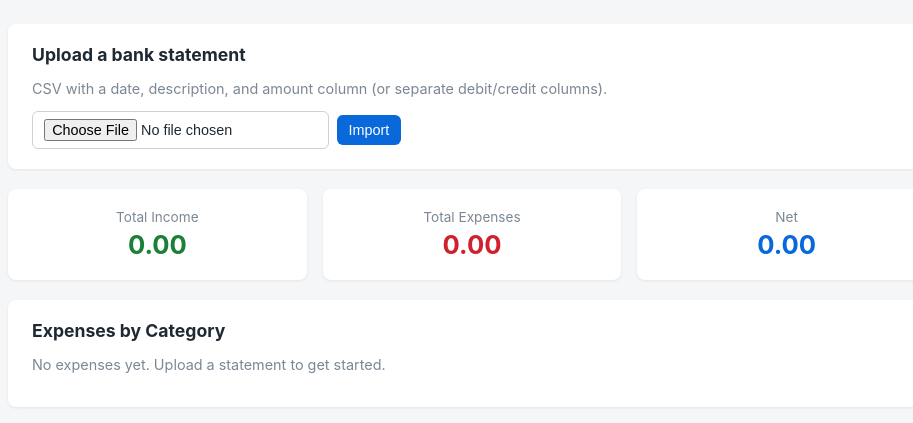
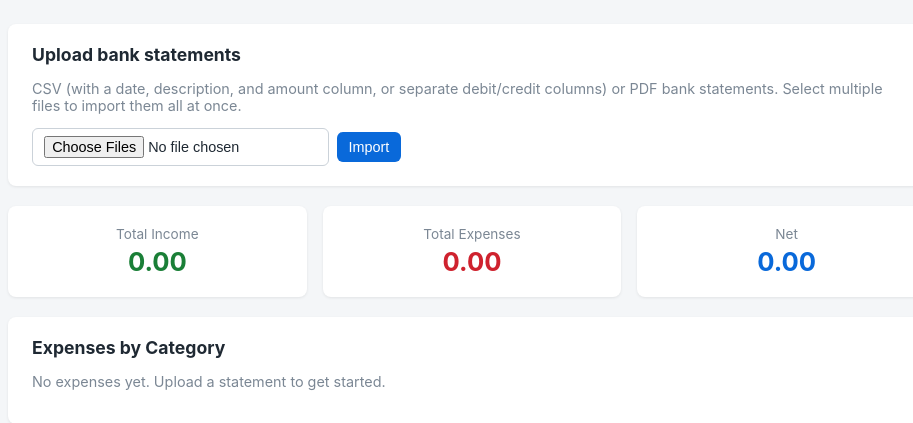
Before and after one commit to nasmodien/recon, a Flask app: page / in a window 1280 px wide. Shown: the part 45-468 px from the top of the page, without its empty margins (168-1081 px from the left). Run offline with Flask 3, Linux system fonts and the light colour scheme; data that the repository does not hold is empty; parts of the project's set-up code (start-up, migrations or seed data) failed here and were passed over; some libraries are stand-ins or nearby versions.

Commit message:
Support uploading multiple PDF and CSV bank statements at once
Add PDF parsing (pdfplumber): tries table extraction first, then
falls back to regex-based line parsing for text-only statements.
The upload form and route now accept multiple files in one submission,
each processed and imported as its own statement.

Also fix a date-normalization bug where pandas dayfirst=True mis-parsed
unambiguous ISO dates (e.g. 2024-02-01 read as Jan 2 instead of Feb 1).

Co-Authored-By: Claude Sonnet 4.6 <noreply@anthropic.com>
Claude-Session: https://claude.ai/code/session_0129M8TCjybrk7QUdMQ3X1HX

```diff
--- a/app.py
+++ b/app.py
@@ -3,7 +3,7 @@ from pathlib import Path
 from flask import Flask, render_template, request, redirect, url_for, flash, jsonify
 
 from db import get_connection, init_db
-from parser import parse_statement_csv, categorize
+from parser import parse_statement_csv, parse_statement_pdf, categorize
 
 BASE_DIR = Path(__file__).parent
 
@@ -73,61 +73,79 @@ def index():
 
 @app.route("/upload", methods=["POST"])
 def upload():
-    file = request.files.get("statement")
-    if not file or file.filename == "":
-        flash("Please choose a CSV file to upload.", "error")
-        return redirect(url_for("index"))
-
-    if not file.filename.lower().endswith(".csv"):
-        flash("Only CSV files are supported right now.", "error")
-        return redirect(url_for("index"))
-
-    try:
-        records = parse_statement_csv(file.stream)
-    except ValueError as exc:
-        flash(str(exc), "error")
-        return redirect(url_for("index"))
-
-    if not records:
-        flash("No transactions could be parsed from that file.", "error")
+    files = [f for f in request.files.getlist("statement") if f and f.filename]
+    if not files:
+        flash("Please choose one or more CSV or PDF files to upload.", "error")
         return redirect(url_for("index"))
 
     conn = get_connection()
     cur = conn.cursor()
-
     cur.execute("SELECT keyword, category FROM rules")
     rules = [(r["keyword"], r["category"]) for r in cur.fetchall()]
 
-    cur.execute(
-        "INSERT INTO statements (filename) VALUES (%s) RETURNING id", (file.filename,)
-    )
-    statement_id = cur.fetchone()["id"]
+    imported_files = 0
+    imported_txns = 0
+    errors = []
 
-    for rec in records:
-        category = categorize(rec["description"], rules)
-        if category == "Uncategorized" and rec["type"] == "income":
-            category = "Income"
+    for file in files:
+        name_lower = file.filename.lower()
+        try:
+            if name_lower.endswith(".csv"):
+                records = parse_statement_csv(file.stream)
+            elif name_lower.endswith(".pdf"):
+                records = parse_statement_pdf(file.stream)
+            else:
+                errors.append(f"{file.filename}: unsupported file type.")
+                continue
+        except ValueError as exc:
+            errors.append(f"{file.filename}: {exc}")
+            continue
+
+        if not records:
+            errors.append(f"{file.filename}: no transactions could be parsed.")
+            continue
+
         cur.execute(
-            """
-            INSERT INTO transactions (statement_id, date, description, amount, type, category)
-            VALUES (%s, %s, %s, %s, %s, %s)
-            """,
-            (
-                statement_id,
-                rec["date"],
-                rec["description"],
-                rec["amount"],
-                rec["type"],
-                category,
-            ),
+            "INSERT INTO statements (filename) VALUES (%s) RETURNING id",
+            (file.filename,),
         )
+        statement_id = cur.fetchone()["id"]
+
+        for rec in records:
+            category = categorize(rec["description"], rules)
+            if category == "Uncategorized" and rec["type"] == "income":
+                category = "Income"
+            cur.execute(
+                """
+                INSERT INTO transactions (statement_id, date, description, amount, type, category)
+                VALUES (%s, %s, %s, %s, %s, %s)
+                """,
+                (
+                    statement_id,
+                    rec["date"],
+                    rec["description"],
+                    rec["amount"],
+                    rec["type"],
+                    category,
+                ),
+            )
+
+        imported_files += 1
+        imported_txns += len(records)
 
     conn.commit()
     cur.close()
     conn.close()
 
-    flash(f"Imported {len(records)} transactions from {file.filename}.", "success")
-    return redirect(url_for("transactions"))
+    if imported_files:
+        flash(
+            f"Imported {imported_txns} transactions from {imported_files} statement(s).",
+            "success",
+        )
+    for err in errors:
+        flash(err, "error")
+
+    return redirect(url_for("transactions") if imported_files else url_for("index"))
 
 
 @app.route("/transactions")
--- a/parser.py
+++ b/parser.py
@@ -1,3 +1,5 @@
+import re
+
 import pandas as pd
 
 DATE_CANDIDATES = ["date", "transaction date", "posted date", "value date"]
@@ -5,6 +7,9 @@ DESC_CANDIDATES = ["description", "narrative", "details", "memo", "particulars"]
 AMOUNT_CANDIDATES = ["amount", "value"]
 DEBIT_CANDIDATES = ["debit", "withdrawal", "money out"]
 CREDIT_CANDIDATES = ["credit", "deposit", "money in"]
+
+LINE_DATE_RE = re.compile(r"^(\d{1,2}[\/\-.]\d{1,2}[\/\-.]\d{2,4}|\d{4}-\d{2}-\d{2})")
+LINE_AMOUNT_RE = re.compile(r"-?\d[\d,]*\.\d{2}")
 
 
 def _find_column(columns, candidates):
@@ -19,8 +24,7 @@ def _find_column(columns, candidates):
     return None
 
 
-def parse_statement_csv(file_stream):
-    df = pd.read_csv(file_stream)
+def _parse_dataframe(df):
     df.columns = [str(c).strip() for c in df.columns]
     columns = list(df.columns)
 
@@ -31,9 +35,7 @@ def parse_statement_csv(file_stream):
     credit_col = _find_column(columns, CREDIT_CANDIDATES)
 
     if date_col is None or desc_col is None:
-        raise ValueError(
-            "Could not detect required columns (date, description) in CSV."
-        )
+        return []
 
     records = []
     for _, row in df.iterrows():
@@ -45,7 +47,7 @@ def parse_statement_csv(file_stream):
         amount = None
         if amount_col is not None:
             try:
-                amount = float(row[amount_col])
+                amount = float(str(row[amount_col]).replace(",", ""))
             except (ValueError, TypeError):
                 amount = None
         elif debit_col is not None or credit_col is not None:
@@ -69,18 +71,106 @@ def parse_statement_csv(file_stream):
     return records
 
 
+def parse_statement_csv(file_stream):
+    df = pd.read_csv(file_stream)
+    records = _parse_dataframe(df)
+    if not records:
+        raise ValueError(
+            "Could not detect required columns (date, description) in CSV."
+        )
+    return records
+
+
+def parse_statement_pdf(file_stream):
+    import pdfplumber
+
+    records = []
+    with pdfplumber.open(file_stream) as pdf:
+        for page in pdf.pages:
+            for table in page.extract_tables() or []:
+                if not table or len(table) < 2:
+                    continue
+                header, *rows = table
+                header = [str(c).strip() if c else f"col{i}" for i, c in enumerate(header)]
+                try:
+                    df = pd.DataFrame(rows, columns=header)
+                except ValueError:
+                    continue
+                records.extend(_parse_dataframe(df))
+
+    if records:
+        return records
+
+    with pdfplumber.open(file_stream) as pdf:
+        for page in pdf.pages:
+            text = page.extract_text() or ""
+            for line in text.split("\n"):
+                rec = _parse_statement_line(line)
+                if rec:
+                    records.append(rec)
+
+    if not records:
+        raise ValueError(
+            "Could not find any transactions in that PDF. It may be a scanned "
+            "image or use a layout this app doesn't recognize yet."
+        )
+    return records
+
+
+def _parse_statement_line(line):
+    line = line.strip()
+    date_match = LINE_DATE_RE.match(line)
+    if not date_match:
+        return None
+
+    rest = line[date_match.end():].strip()
+    amounts = LINE_AMOUNT_RE.findall(rest)
+    if not amounts:
+        return None
+
+    # Many statements list amount followed by a running balance; prefer the
+    # second-to-last number when there's more than one candidate.
+    amount_str = amounts[-2] if len(amounts) >= 2 else amounts[-1]
+    try:
+        amount = float(amount_str.replace(",", ""))
+    except ValueError:
+        return None
+
+    desc = LINE_AMOUNT_RE.sub("", rest).strip()
+    desc = re.sub(r"\s{2,}", " ", desc)
+    if not desc:
+        return None
+
+    txn_type = "income" if amount >= 0 else "expense"
+    if re.search(r"\bDR\b", rest, re.IGNORECASE):
+        txn_type = "expense"
+    elif re.search(r"\bCR\b", rest, re.IGNORECASE):
+        txn_type = "income"
+
+    return {
+        "date": _normalize_date(date_match.group(0)),
+        "description": desc,
+        "amount": abs(amount),
+        "type": txn_type,
+    }
+
+
 def _safe_float(val):
     try:
         if val is None or str(val).strip() == "" or str(val).lower() == "nan":
             return 0.0
-        return float(val)
+        return float(str(val).replace(",", ""))
     except (ValueError, TypeError):
         return 0.0
 
 
+ISO_DATE_RE = re.compile(r"^\d{4}-\d{1,2}-\d{1,2}$")
+
+
 def _normalize_date(date_val):
     try:
-        return pd.to_datetime(date_val, dayfirst=True).strftime("%Y-%m-%d")
+        dayfirst = not ISO_DATE_RE.match(str(date_val).strip())
+        return pd.to_datetime(date_val, dayfirst=dayfirst).strftime("%Y-%m-%d")
     except (ValueError, TypeError):
         return date_val
 
--- a/requirements.txt
+++ b/requirements.txt
@@ -1,3 +1,4 @@
 Flask==3.0.3
 pandas==2.2.2
 psycopg2-binary==2.9.9
+pdfplumber==0.11.4
--- a/templates/index.html
+++ b/templates/index.html
@@ -3,10 +3,10 @@
 {% block content %}
 
 <section class="card">
-  <h2>Upload a bank statement</h2>
-  <p class="hint">CSV with a date, description, and amount column (or separate debit/credit columns).</p>
+  <h2>Upload bank statements</h2>
+  <p class="hint">CSV (with a date, description, and amount column, or separate debit/credit columns) or PDF bank statements. Select multiple files to import them all at once.</p>
   <form action="{{ url_for('upload') }}" method="post" enctype="multipart/form-data" class="upload-form">
-    <input type="file" name="statement" accept=".csv" required>
+    <input type="file" name="statement" accept=".csv,.pdf" multiple required>
     <button type="submit">Import</button>
   </form>
 </section>
```
